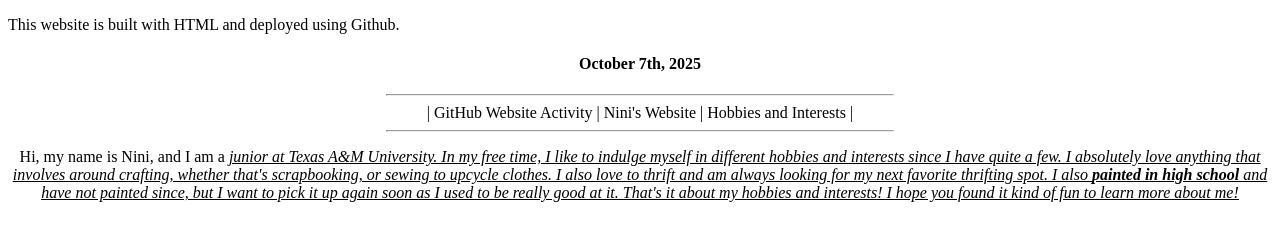
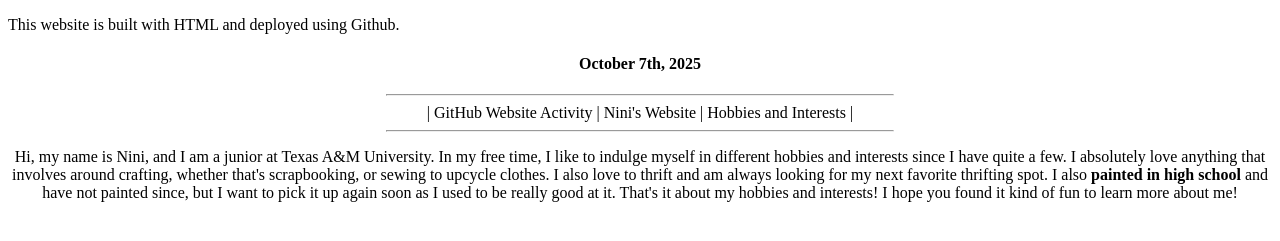
Before and after one commit to ninihu56/ninihu56.github.io, a plain HTML site: page index.html in a window 1280 px wide. Shown: the part 131-372 px from the top of the page. Drawn offline with Linux system fonts and the light colour scheme.

Commit message:
Update index.html

```diff
--- a/index.html
+++ b/index.html
@@ -17,7 +17,7 @@ L<!doctype html>
     <center> <a = "index.html"> | GitHub Website Activity | Nini's Website | Hobbies and Interests | </a> </center>
     <hr width="40%">
 
-    <center> <p> Hi, my name is Nini, and I am a <i><u>junior<i><u> at Texas A&M University. In my free time, I like to indulge myself in different hobbies and interests since I have quite a few. I absolutely love                anything that involves around crafting, whether that's scrapbooking, or sewing to upcycle clothes.  I also love to thrift and am always looking for my next favorite thrifting spot. I also <b>painted in high school</b>        and have not painted since, but I want to pick it up again soon as I used to be really good at it. That's it about my hobbies and interests! I hope you found it kind of fun to learn more about me!</a> </p> </center>
+    <center> <p> Hi, my name is Nini, and I am a junior at Texas A&M University. In my free time, I like to indulge myself in different hobbies and interests since I have quite a few. I absolutely love                anything that involves around crafting, whether that's scrapbooking, or sewing to upcycle clothes.  I also love to thrift and am always looking for my next favorite thrifting spot. I also <b>painted in high school</b>        and have not painted since, but I want to pick it up again soon as I used to be really good at it. That's it about my hobbies and interests! I hope you found it kind of fun to learn more about me!</a> </p> </center>
 
     </tr>
     </td>
```
